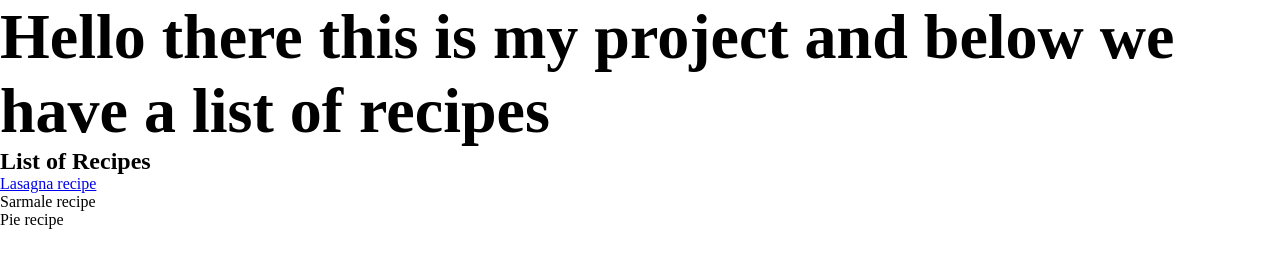
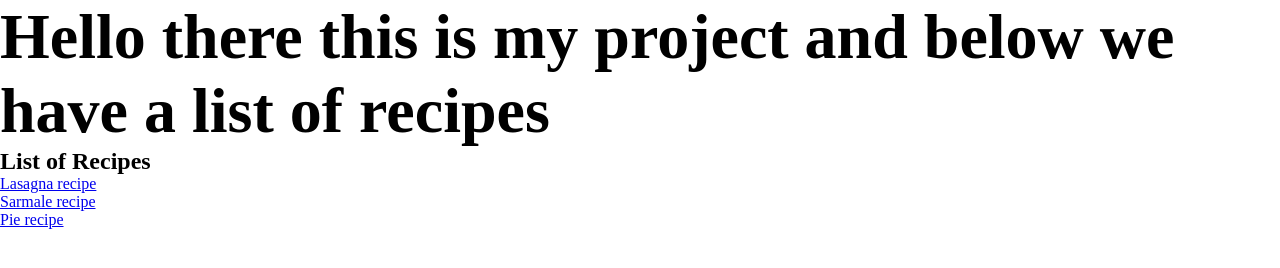
Before and after one commit to kosy200/odin-recipes, a plain HTML site: page index.html in a window 1280 px wide. Drawn offline with Linux system fonts and the light colour scheme.

Commit message:
Updated index.html

```diff
--- a/index.html
+++ b/index.html
@@ -12,8 +12,8 @@
     <ul>
       <h2>List of Recipes</h2>
       <li><a href="recipes/lasagna.html">Lasagna recipe</a></li>
-      <li><a href="recipes/sarmale.html"></a>Sarmale recipe</li>
-      <li><a href="recipes/pie.html"></a>Pie recipe</li>
+      <li><a href="recipes/sarmale.html">Sarmale recipe</a></li>
+      <li><a href="recipes/pie.html">Pie recipe</a></li>
     </ul>
   </body>
 </html>
```
